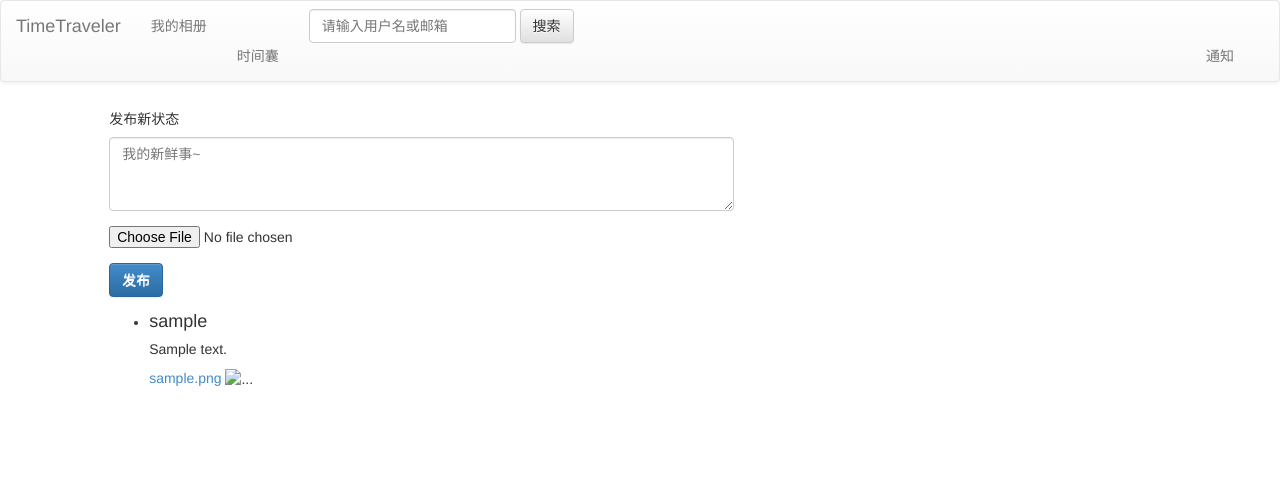
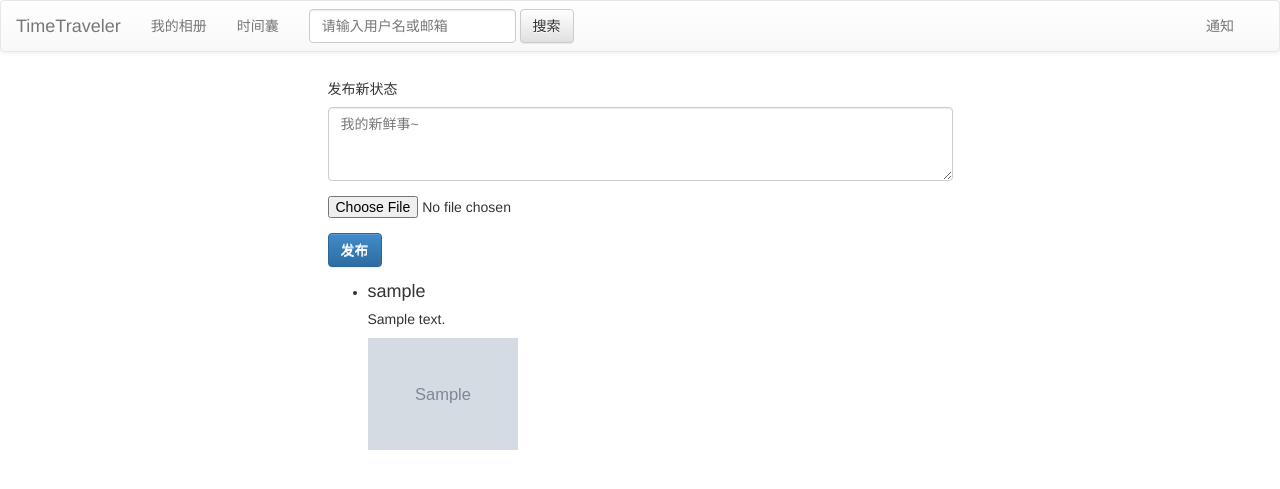
Before and after one commit to wangxiaoying/TimeTraveler, a Django app: page /event/myspace in a window 1280 px wide. Shown: the top 489 px of the page. Run offline with Django 3.2, Linux system fonts and the light colour scheme; tables that the repository leaves empty hold one stand-in row (values such as "Sample post"); grey boxes marked "Sample" are stand-in pictures; parts of the project's set-up code (start-up, migrations or seed data) failed here and were passed over; some libraries are stand-ins or nearby versions.

Commit message:
display images on myspace fix little bugs have no idea about timecapsule

```diff
--- a/timetraveler/template/myspace.html
+++ b/timetraveler/template/myspace.html
@@ -14,15 +14,17 @@
 				<a class="navbar-brand" href="/user/homepage">TimeTraveler</a>
 			</div>
 			<ul class="nav navbar-nav">
-				<li><a href="#">我的相册</li>
-				<li><a href="/timecapsule/new">时间囊</li>
+				<li><a href="#">我的相册</a></li>
+				<li><a href="/timecapsule/new">时间囊</a></li>
+				<li>
+					<form class="navbar-form navbar-left" role="search">
+						<div class="form-group">
+							<input type="text" class="form-control" placeholder="请输入用户名或邮箱">
+						</div>
+						<button type="submit" class="btn btn-default">搜索</button>
+					</form>
+				</li>
 			</ul>
-			<form class="navbar-form navbar-left" role="search">
-				<div class="form-group">
-					<input type="text" class="form-control" placeholder="请输入用户名或邮箱">
-				</div>
-				<button type="submit" class="btn btn-default">搜索</button>
-			</form>
 			<ul class="nav navbar-nav navbar-right">
 				<li><a href="#">通知</a></li>
 				<li><a href="/user/profile">{{ user.username }}</a></li>
@@ -44,7 +46,7 @@
 				</p>
 			</div>
 		</div> -->
-		<div class="col-md-6 col-md-offset-1">
+		<div class="col-md-6 col-md-offset-3">
 			<form role="form" method="POST" enctype="multipart/form-data" action="/event/create">
 				{% csrf_token %}
 				<h5>发布新状态</h5>
@@ -66,8 +68,7 @@
 					<div>
 						<h4>{{ event.user.username }}</h4>
 						<h5>{{ event.text }}</h5>
-						<a href="/media/{{ event.image_1.url }}">{{ event.image_1.name }}</a>
-						<img data-src="/media/{{ event.image_1.url}}" alt="..."/>
+						<img src="/media/{{ event.image_1.url}}" style="width:150px; height=150px" alt="..."/>
 					</div>
 				</li>
 				{% endfor %}
--- a/timetraveler/timecapsule/views.py
+++ b/timetraveler/timecapsule/views.py
@@ -4,6 +4,7 @@ from django.shortcuts import render_to_response
 from django.views.decorators.csrf import csrf_exempt
 from django.contrib.auth.models import User
 from django.contrib import auth
+from django.template import RequestContext
 
 from user.models import *
 from timecapsule.models import *
@@ -13,7 +14,7 @@ from timecapsule.forms import *
 ##create new time capsule
 @csrf_exempt
 def newTimeCapsule(request):
-	return render_to_response('newtimecapsule.html')
+	return render_to_response('newtimecapsule.html', context_instance=RequestContext(request))
 
 @csrf_exempt
 def createTimeCapsule(request):
@@ -47,7 +48,8 @@ def createTimeCapsule(request):
 
 
 	except Exception as e:
-		print(e)
+		print (e)
+		raise (e)
 		return render_to_response('message.html',
 			{
 				'message': '服务器错误',
--- a/timetraveler/timetraveler/urls.py
+++ b/timetraveler/timetraveler/urls.py
@@ -6,8 +6,11 @@ admin.autodiscover()
 from timetraveler.settings import *
 
 user_patterns = patterns('user.views',
+    url(r'^$', 'index'),
+    url(r'^/index$', 'index'),
 	url(r'^user/index$', 'index'),
 	url(r'^user/login$', 'login'),
+    url(r'^user/logout$', 'logout'),
 
 	url(r'^user/newuser$', 'newuser'),
 	url(r'^user/register$', 'register'),
```
Also changed, not shown: timetraveler/user/views.py (+4 -3 lines), timetraveler/media/images/users/momo/iron_man.jpg (deleted), timetraveler/media/images/users/momo/sherlock.jpg (deleted), 2 other files.
